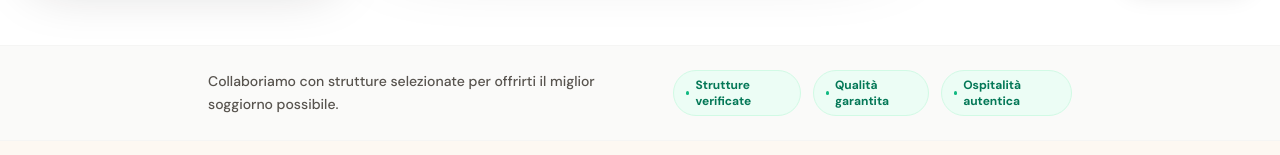
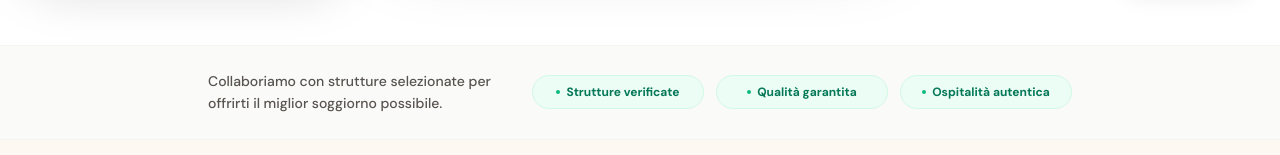
Before and after one commit to Manuell00/la-terrazza-web, a Next.js app: page /partner in a window 1280 px wide. Shown: the part 797-952 px from the top of the page. Built offline with nearby package versions, Linux system fonts and the light colour scheme; no server answers.

Commit message:
Center partner trust badges

```diff
--- a/src/components/PartnerPageClient.tsx
+++ b/src/components/PartnerPageClient.tsx
@@ -146,7 +146,7 @@ function TrustStrip({ text, items }: { text: string; items: readonly string[] })
             {items.map((item) => (
               <span
                 key={item}
-                className="inline-flex items-center gap-1.5 rounded-full border border-emerald-100 bg-emerald-50 px-3 py-1.5 text-xs font-semibold text-emerald-700"
+                className="inline-flex min-w-[10.75rem] items-center justify-center gap-1.5 rounded-full border border-emerald-100 bg-emerald-50 px-4 py-2 text-center text-xs font-semibold text-emerald-700"
               >
                 <span className="h-1 w-1 rounded-full bg-emerald-500" />
                 {item}
```
